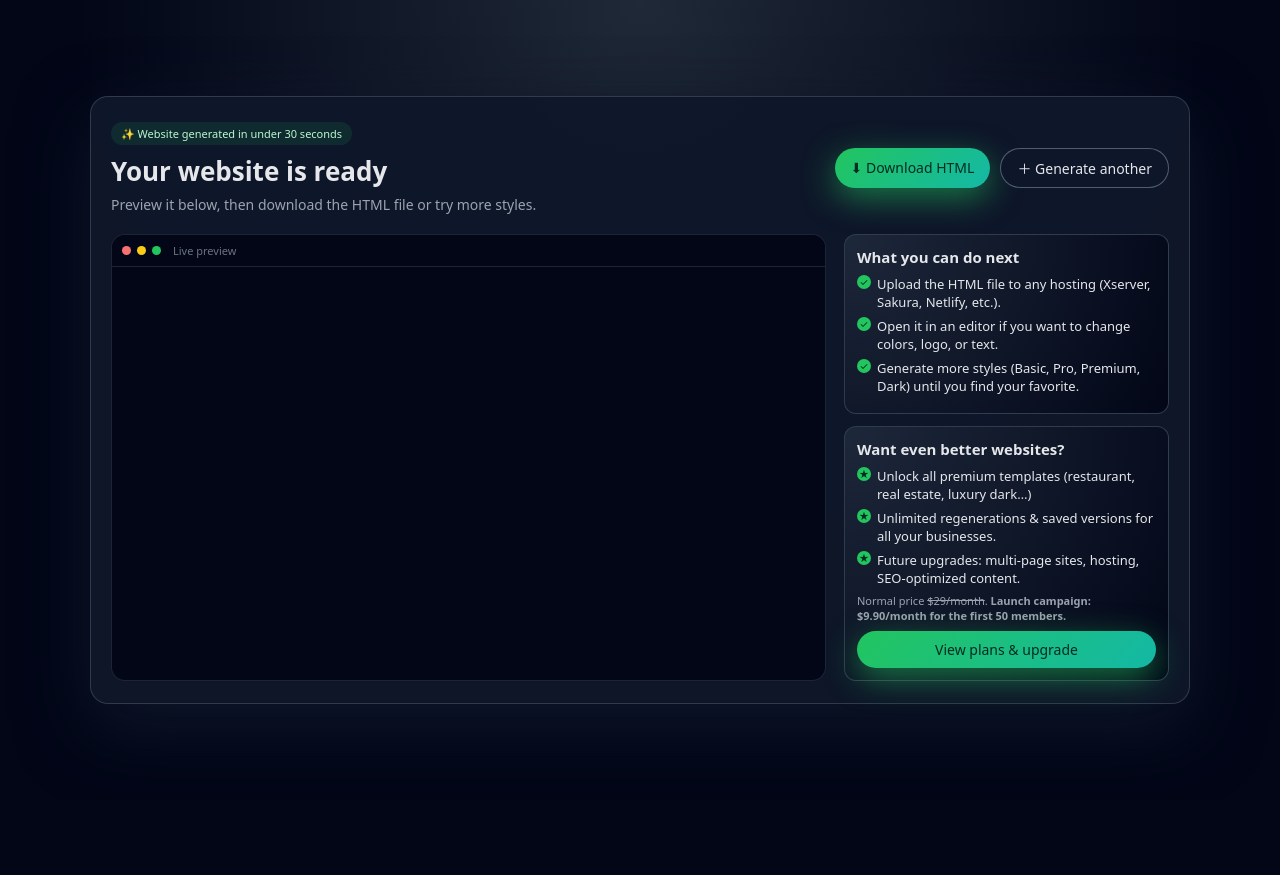
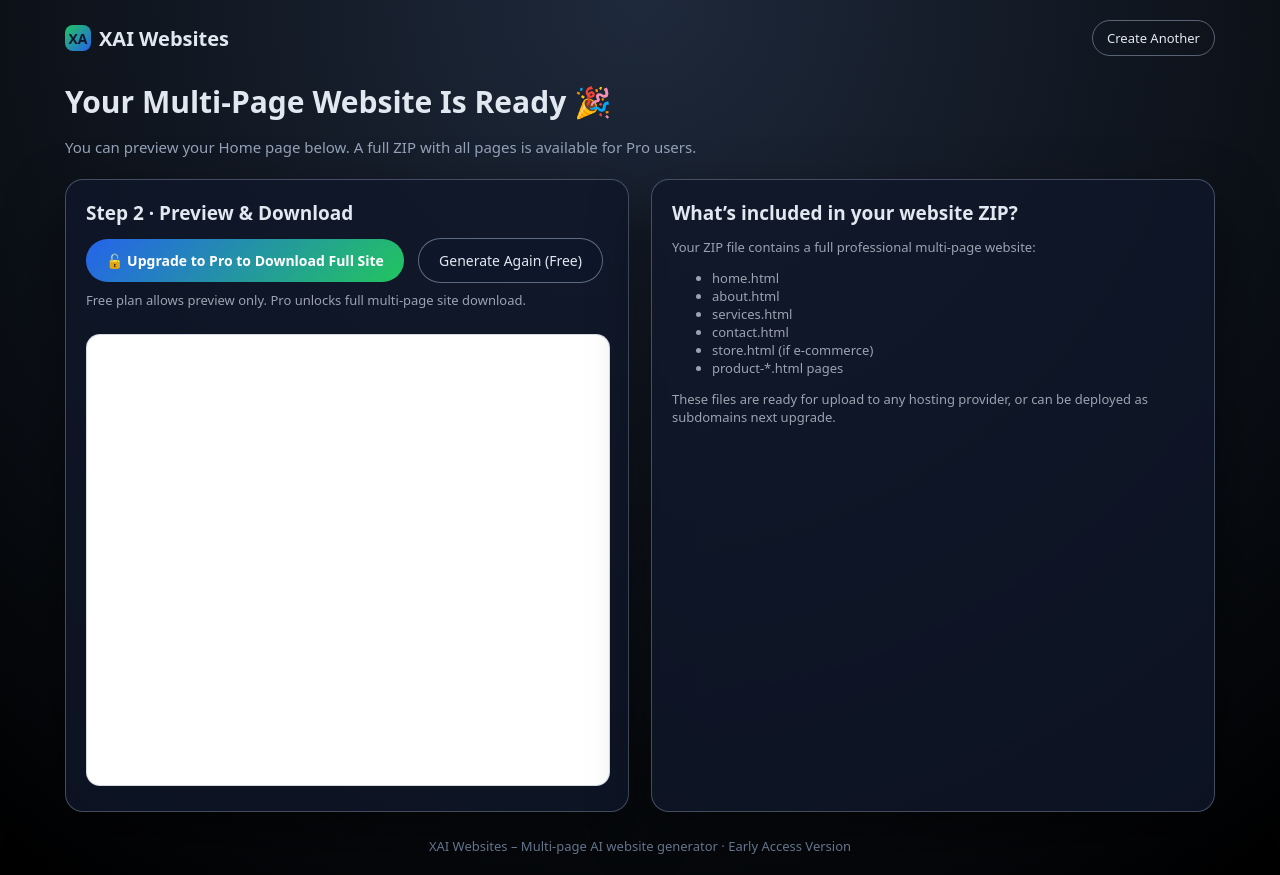
Before and after one commit to imihus81-lgtm/web-automation, a Flask app: template templates/result.html in a window 1280 px wide. Before the commit the page ends 707 px from the top, so only its background shows below. Run offline with Flask 3, Linux system fonts and the light colour scheme; the template is opened without the code that fills it, so the values that code supplies are empty; parts of the project's set-up code (start-up, migrations or seed data) failed here and were passed over.

Commit message:
V3: Updated result page for multi-page preview + ZIP

```diff
--- a/templates/result.html
+++ b/templates/result.html
@@ -2,264 +2,202 @@
 <html lang="en">
 <head>
     <meta charset="UTF-8">
-  <title>Your Website Is Ready | XAI Websites</title>
+    <title>Your Website Is Ready – XAI Websites</title>
     <meta name="viewport" content="width=device-width, initial-scale=1.0">
+
     <style>
-    * { box-sizing: border-box; }
         body {
             margin: 0;
-      font-family: system-ui, -apple-system, BlinkMacSystemFont, "Segoe UI", sans-serif;
-      background: radial-gradient(circle at top, #1f2937 0, #020617 55%, #020617 100%);
-      color: #e5e7eb;
+            padding: 20px;
+            font-family: system-ui, sans-serif;
+            background: radial-gradient(circle at top, #1e293b, #000);
+            color: #e2e8f0;
         }
-    a { text-decoration: none; color: inherit; }
-    .shell {
-      min-height: 100vh;
+
+        .container {
+            max-width: 1150px;
+            margin: auto;
+        }
+
+        header {
+            display: flex;
+            justify-content: space-between;
+            margin-bottom: 25px;
+            align-items: center;
+        }
+        header .logo {
             display: flex;
             align-items: center;
-      justify-content: center;
-      padding: 32px 16px;
+            gap: 8px;
+            font-weight: 700;
+            font-size: 20px;
         }
+        header .logo-badge {
+            width: 26px; height: 26px;
+            background: linear-gradient(135deg,#22c55e,#2563eb);
+            border-radius: 8px;
+            display:flex;align-items:center;justify-content:center;
+            color:#0f172a;font-size:14px;
+        }
+        header .home-link {
+            padding: 8px 14px;
+            border: 1px solid rgba(148,163,184,0.55);
+            border-radius: 999px;
+            text-decoration: none;
+            color: #e2e8f0;
+            font-size: 13px;
+        }
+
+        h1 {
+            font-size: 30px;
+            font-weight: 600;
+            margin-bottom: 6px;
+        }
+        .sub {
+            color: #94a3b8;
+            margin-bottom: 22px;
+            font-size: 15px;
+        }
+
+        .grid {
+            display: grid;
+            gap: 22px;
+            grid-template-columns: 1fr 1fr;
+        }
+        @media (max-width: 920px) {
+            .grid { grid-template-columns: 1fr; }
+        }
+
         .card {
-      width: 100%;
-      max-width: 1100px;
-      background: rgba(15,23,42,0.96);
+            background: rgba(15,23,42,0.8);
+            padding: 20px;
             border-radius: 18px;
-      box-shadow: 0 24px 70px rgba(15,23,42,0.9);
-      border: 1px solid rgba(148,163,184,0.25);
-      padding: 24px 20px 22px;
+            border: 1px solid rgba(148,163,184,0.4);
+            box-shadow: 0 25px 55px rgba(0,0,0,0.5);
         }
-    .card-header {
-      display: flex;
-      flex-wrap: wrap;
-      justify-content: space-between;
-      gap: 16px;
+
+        .card h2 {
+            margin-top: 0;
+            font-size: 19px;
+            margin-bottom: 12px;
+        }
+
+        .btn-primary {
+            display: inline-flex;
             align-items: center;
-      margin-bottom: 20px;
+            gap: 8px;
+            padding: 12px 20px;
+            background: linear-gradient(135deg,#2563eb,#22c55e);
+            border-radius: 999px;
+            color: white;
+            text-decoration: none;
+            font-weight: 600;
+            font-size: 14px;
+            border: none;
+            cursor: pointer;
         }
-    .title-block h1 {
-      margin: 0;
-      font-size: 26px;
-    }
-    .title-block p {
-      margin: 6px 0 0;
-      color: #9ca3af;
+
+        .btn-secondary {
+            display: inline-flex;
+            align-items: center;
+            gap: 8px;
+            padding: 12px 20px;
+            border-radius: 999px;
+            border: 1px solid rgba(148,163,184,0.6);
+            color: #e2e8f0;
+            background: rgba(15,23,42,0.7);
+            text-decoration: none;
             font-size: 14px;
         }
-    .badge {
-      display: inline-flex;
-      align-items: center;
-      gap: 6px;
-      padding: 4px 10px;
-      border-radius: 999px;
-      background: rgba(34,197,94,0.12);
-      color: #bbf7d0;
-      font-size: 11px;
-      margin-bottom: 8px;
+
+        iframe {
+            width: 100%;
+            height: 450px;
+            border-radius: 14px;
+            border: 1px solid rgba(148,163,184,0.4);
+            background: white;
+            margin-top: 12px;
         }
-    .buttons {
-      display: flex;
-      flex-wrap: wrap;
-      gap: 10px;
-      justify-content: flex-end;
+
+        .notice {
+            font-size: 13px;
+            color: #9ca3af;
+            margin-top: 8px;
         }
-    .btn {
-      display: inline-flex;
-      align-items: center;
-      justify-content: center;
-      padding: 9px 16px;
-      border-radius: 999px;
-      border: none;
-      cursor: pointer;
-      font-size: 14px;
-      text-decoration: none;
-      transition: transform 0.12s ease, box-shadow 0.12s ease, background 0.12s ease;
-      white-space: nowrap;
-    }
-    .btn-primary {
-      background: linear-gradient(135deg,#22c55e,#14b8a6);
-      color: #022c22;
-      box-shadow: 0 10px 32px rgba(34,197,94,0.55);
-    }
-    .btn-primary:hover {
-      transform: translateY(-1px);
-      box-shadow: 0 14px 38px rgba(34,197,94,0.75);
-    }
-    .btn-ghost {
-      background: rgba(15,23,42,0.9);
-      color: #e5e7eb;
-      border: 1px solid rgba(148,163,184,0.5);
-    }
-    .btn-ghost:hover {
-      background: rgba(30,64,175,0.35);
-    }
-    .layout {
-      display: grid;
-      grid-template-columns: minmax(0, 2.2fr) minmax(260px, 1fr);
-      gap: 18px;
-    }
-    @media (max-width: 900px) {
-      .layout { grid-template-columns: 1fr; }
-    }
-    .preview {
-      background: #020617;
-      border-radius: 14px;
-      border: 1px solid rgba(31,41,55,0.9);
-      overflow: hidden;
-      position: relative;
-      min-height: 360px;
-    }
-    .preview-header {
-      height: 32px;
-      background: #020617;
-      border-bottom: 1px solid rgba(31,41,55,0.9);
-      display: flex;
-      align-items: center;
-      gap: 6px;
-      padding: 0 10px;
-      font-size: 11px;
-      color: #6b7280;
-    }
-    .preview-dot {
-      width: 9px; height: 9px; border-radius: 999px;
-    }
-    .preview-dot.red { background:#f87171; }
-    .preview-dot.yellow { background:#facc15; }
-    .preview-dot.green { background:#22c55e; }
-    iframe {
-      border: none;
-      width: 100%;
-      height: calc(100% - 32px);
-      background: white;
-    }
-    .html-fallback {
-      padding: 14px 12px;
-      font-family: "JetBrains Mono","Fira Code",monospace;
-      font-size: 12px;
-      color:#e5e7eb;
-      white-space: pre-wrap;
-      max-height: 360px;
-      overflow:auto;
-    }
-    .side {
-      display:flex;
-      flex-direction:column;
-      gap:12px;
-    }
-    .side-card {
-      background: radial-gradient(circle at top left,#1d283a,#020617);
-      border-radius: 12px;
-      padding: 12px 12px;
-      border: 1px solid rgba(51,65,85,0.9);
+
+        footer {
+            margin-top: 25px;
             font-size: 13px;
-    }
-    .side-card h3 {
-      margin:0 0 8px;
-      font-size: 15px;
-    }
-    .feature-list {
-      list-style:none;
-      padding:0;
-      margin:0;
-    }
-    .feature-list li {
-      margin-bottom:6px;
-      display:flex;
-      gap:6px;
-      align-items:flex-start;
-    }
-    .feature-bullet {
-      width: 14px;
-      height: 14px;
-      border-radius:999px;
-      background:#22c55e;
-      display:inline-flex;
-      align-items:center;
-      justify-content:center;
-      font-size:10px;
-      color:#022c22;
-      flex-shrink:0;
-    }
-    .small {
-      font-size:11px;
-      color:#9ca3af;
-      margin-top:6px;
-    }
-    .share-link {
-      margin-top: 6px;
-      font-size: 11px;
-      color: #9ca3af;
-      word-break: break-all;
+            color: #64748b;
+            text-align: center;
         }
     </style>
 </head>
 <body>
-<div class="shell">
+
+<div class="container">
+
+    <header>
+        <div class="logo">
+            <span class="logo-badge">XA</span>
+            XAI Websites
+        </div>
+        <a class="home-link" href="{{ url_for('index') }}">Create Another</a>
+    </header>
+
+    <h1>Your Multi-Page Website Is Ready 🎉</h1>
+    <p class="sub">You can preview your Home page below. A full ZIP with all pages is available for Pro users.</p>
+
+    <div class="grid">
+
+        <!-- LEFT SIDE: ACTIONS + PREVIEW -->
         <div class="card">
-    <div class="card-header">
-      <div class="title-block">
-        <div class="badge">✨ Website generated in under 30 seconds</div>
-        <h1>Your website is ready</h1>
-        <p>Preview it below, then download the HTML file or try more styles.</p>
-      </div>
-      <div class="buttons">
-        <a href="{{ download_url }}" class="btn btn-primary">⬇ Download HTML</a>
-        <a href="{{ url_for('index') }}" class="btn btn-ghost">＋ Generate another</a>
-      </div>
+            <h2>Step 2 · Preview & Download</h2>
+
+            {% if is_pro %}
+                <!-- Download enabled -->
+                <a href="{{ download_url }}" class="btn-primary">⬇ Download Full Website (ZIP)</a>
+                <a href="{{ url_for('index') }}" class="btn-secondary" style="margin-left:10px;">Generate Again</a>
+                <p class="notice">Pro active — unlimited downloads, unlimited sites.</p>
+
+            {% else %}
+                <!-- Upgrade CTA -->
+                <a href="{{ url_for('pricing') }}" class="btn-primary">🔓 Upgrade to Pro to Download Full Site</a>
+                <a href="{{ url_for('index') }}" class="btn-secondary" style="margin-left:10px;">Generate Again (Free)</a>
+                <p class="notice">Free plan allows preview only. Pro unlocks full multi-page site download.</p>
+            {% endif %}
+
+            <iframe src="{{ preview_url }}" title="Website Preview"></iframe>
         </div>
 
-    <div class="layout">
-      <!-- LEFT: PREVIEW -->
-      <div class="preview">
-        <div class="preview-header">
-          <div class="preview-dot red"></div>
-          <div class="preview-dot yellow"></div>
-          <div class="preview-dot green"></div>
-          <span style="margin-left:6px;">Live preview</span>
+        <!-- RIGHT SIDE: INFO -->
+        <div class="card">
+            <h2>What’s included in your website ZIP?</h2>
+
+            <p class="notice">
+            Your ZIP file contains a full professional multi-page website:
+            </p>
+            <ul class="notice">
+                <li>home.html</li>
+                <li>about.html</li>
+                <li>services.html</li>
+                <li>contact.html</li>
+                <li>store.html (if e-commerce)</li>
+                <li>product-*.html pages</li>
+            </ul>
+
+            <p class="notice">
+                These files are ready for upload to any hosting provider, or can be deployed as subdomains next upgrade.
+            </p>
         </div>
 
-        {% if preview_url %}
-          <iframe src="{{ preview_url }}"></iframe>
-        {% else %}
-          <div class="html-fallback">
-{{ html_content|safe }}
-          </div>
-        {% endif %}
     </div>
 
-      <!-- RIGHT: NEXT STEPS -->
-      <div class="side">
-        <div class="side-card">
-          <h3>What you can do next</h3>
-          <ul class="feature-list">
-            <li><span class="feature-bullet">✓</span><span>Upload the HTML file to any hosting (Xserver, Sakura, Netlify, etc.).</span></li>
-            <li><span class="feature-bullet">✓</span><span>Open it in an editor if you want to change colors, logo, or text.</span></li>
-            <li><span class="feature-bullet">✓</span><span>Generate more styles (Basic, Pro, Premium, Dark) until you find your favorite.</span></li>
-          </ul>
-          {% if preview_url %}
-          <div class="small">Preview link:</div>
-          <div class="share-link">{{ request.url_root.rstrip('/') }}{{ preview_url }}</div>
-          {% endif %}
+    <footer>
+        XAI Websites – Multi-page AI website generator · Early Access Version
+    </footer>
+
 </div>
 
-        <div class="side-card">
-          <h3>Want even better websites?</h3>
-          <ul class="feature-list">
-            <li><span class="feature-bullet">★</span><span>Unlock all premium templates (restaurant, real estate, luxury dark…)</span></li>
-            <li><span class="feature-bullet">★</span><span>Unlimited regenerations & saved versions for all your businesses.</span></li>
-            <li><span class="feature-bullet">★</span><span>Future upgrades: multi-page sites, hosting, SEO-optimized content.</span></li>
-          </ul>
-          <div class="small">
-            Normal price <s>$29/month</s>.
-            <strong>Launch campaign: $9.90/month for the first 50 members.</strong>
-          </div>
-          <a href="{{ url_for('pricing') }}" class="btn btn-primary" style="margin-top:8px;width:100%;justify-content:center;">
-            View plans & upgrade
-          </a>
-        </div>
-      </div>
-    </div>
-  </div>
-</div>
 </body>
 </html>
```
Lines whose indentation alone changed are shown as unchanged.
